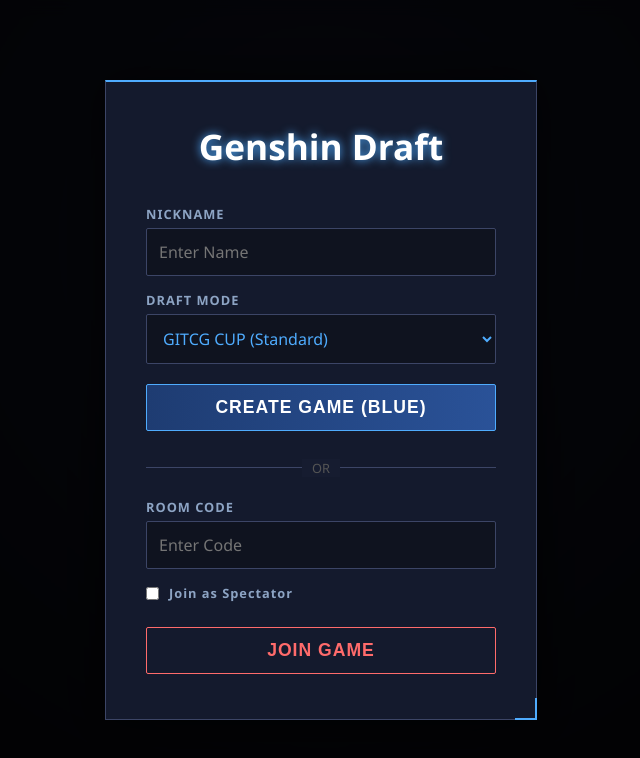
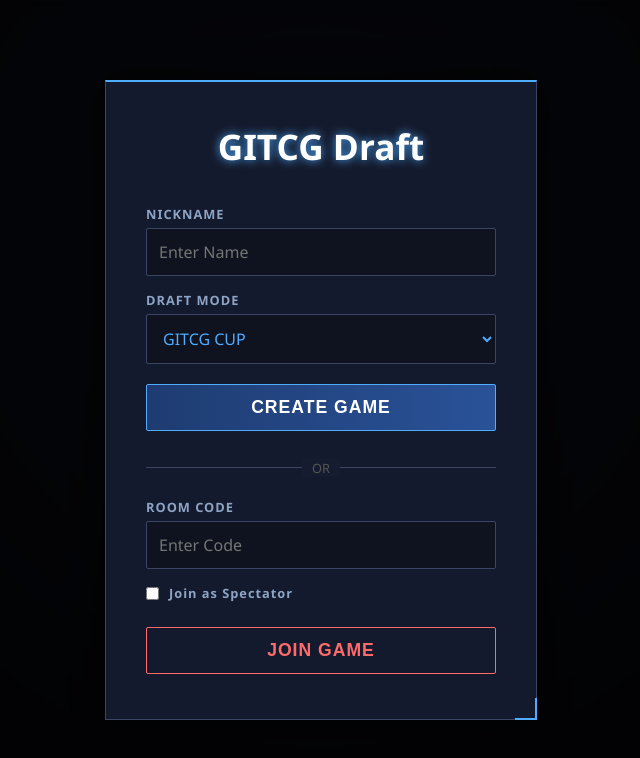
Before and after one commit to monfdie/draft-simulator, a website: page public/index.html in a window 1280 px wide. Shown: the whole page, without its empty margins (319-959 px from the left). Drawn offline with nearby package versions, Linux system fonts and the light colour scheme; a web font is replaced by a local one.

Commit message:
Update index.html

```diff
--- a/public/index.html
+++ b/public/index.html
@@ -9,7 +9,7 @@
 <body>
     <div id="lobby-screen">
         <div class="lobby-card">
-            <h1>Genshin Draft</h1>
+            <h1>GITCG Draft</h1>
             <div class="input-group">
                 <label>NICKNAME</label>
                 <input id="nickname-input" placeholder="Enter Name" maxlength="15">
@@ -17,12 +17,12 @@
             <div class="input-group">
                 <label>DRAFT MODE</label>
                 <select id="draft-type-select">
-                    <option value="gitcg">GITCG CUP (Standard)</option>
+                    <option value="gitcg">GITCG CUP </option>
                     <option value="gitcg_cup_2">GITCG CUP 2 (Immunity)</option>
                     <option value="classic">Classic (2 Bans / 3 Picks)</option>
                 </select>
             </div>
-            <button class="btn-primary" onclick="createGame()">Create Game (Blue)</button>
+            <button class="btn-primary" onclick="createGame()">Create Game </button>
             <div class="separator"><span>OR</span></div>
             <div class="input-group">
                 <label>ROOM CODE</label>
```
